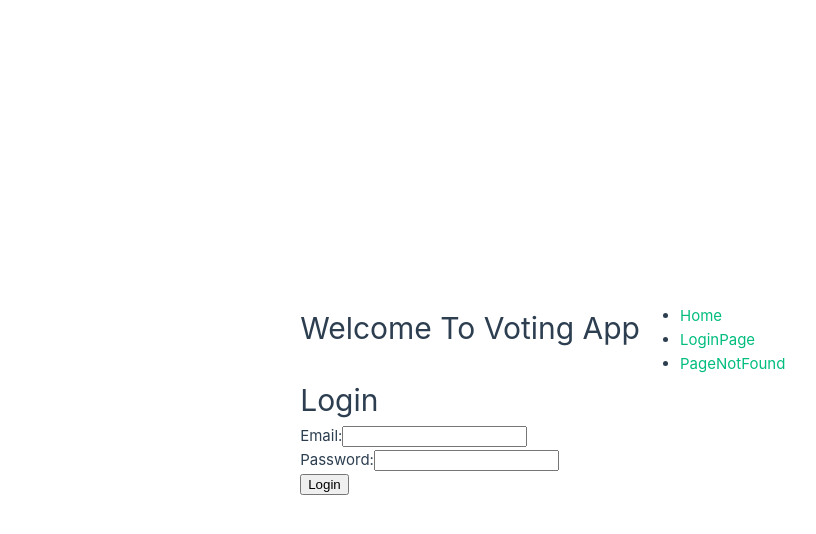
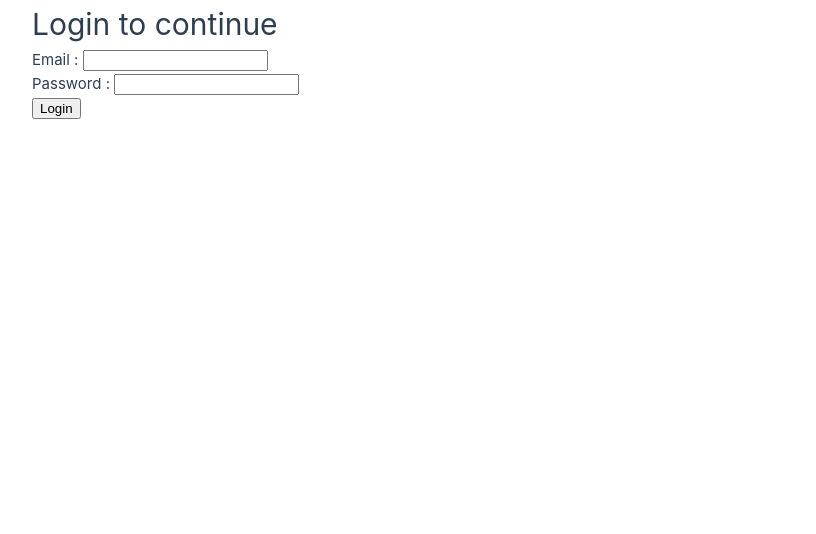
Before and after one commit to ArunA2905/Voting_application, a Vue app: page / in a window 1280 px wide. Shown: the top 534 px of the page, without its empty margins (0-816 px from the left). Built offline with nearby package versions, Linux system fonts and the light colour scheme.

Commit message:
little-change

```diff
--- a/src/App.vue
+++ b/src/App.vue
@@ -20,15 +20,6 @@ import NotFound from './pages/NotFound.vue';
 </script>
 
 <template>
-  <h1>Welcome To Voting App</h1>
-  <div>
-    <ul >
-      <li><a href="#/">Home</a></li>
-      <li><a href="#/login">LoginPage</a></li>
-      <li><a href="#/not-found">PageNotFound</a></li>
-    </ul>
-  </div>
-
   <div>
     <component :is="currentView"></component>
   </div>
--- a/src/assets/main.css
+++ b/src/assets/main.css
@@ -23,8 +23,7 @@ a,
 
 @media (min-width: 1024px) {
   body {
-    display: flex;
-    place-items: center;
+    box-sizing: border-box;
   }
 
   #app {
--- a/src/pages/Home.vue
+++ b/src/pages/Home.vue
@@ -1,3 +1,3 @@
 <template>
-  <h1>Home Page</h1>
+  <h1>Welcome To Voting App</h1>
 </template>
--- a/src/pages/LoginPage.vue
+++ b/src/pages/LoginPage.vue
@@ -1,13 +1,13 @@
 <template>
   <div>
-    <h1>Login</h1>
+    <h1>Login to continue</h1>
     <form @submit.prevent="login">
       <div>
-        <label for="email">Email:</label>
+        <label for="email">Email : </label>
         <input type="email" id="email" v-model="email">
       </div>
       <div>
-        <label for="password">Password:</label>
+        <label for="password">Password : </label>
         <input type="password" id="password" v-model="password">
       </div>
       <button type="submit">Login</button>
--- a/src/pages/index.html
+++ b/src/pages/index.html
@@ -8,11 +8,6 @@
     <body>
         <div id ="app">
            <login-form/>
-
-            <hr/>
-
-            <button @click="toggleBox">Toggle Box</button>
-            <div v-if="isVisible" class="box1"></div>
         </div>
         <script>
             let app = Vue.createApp({
```
